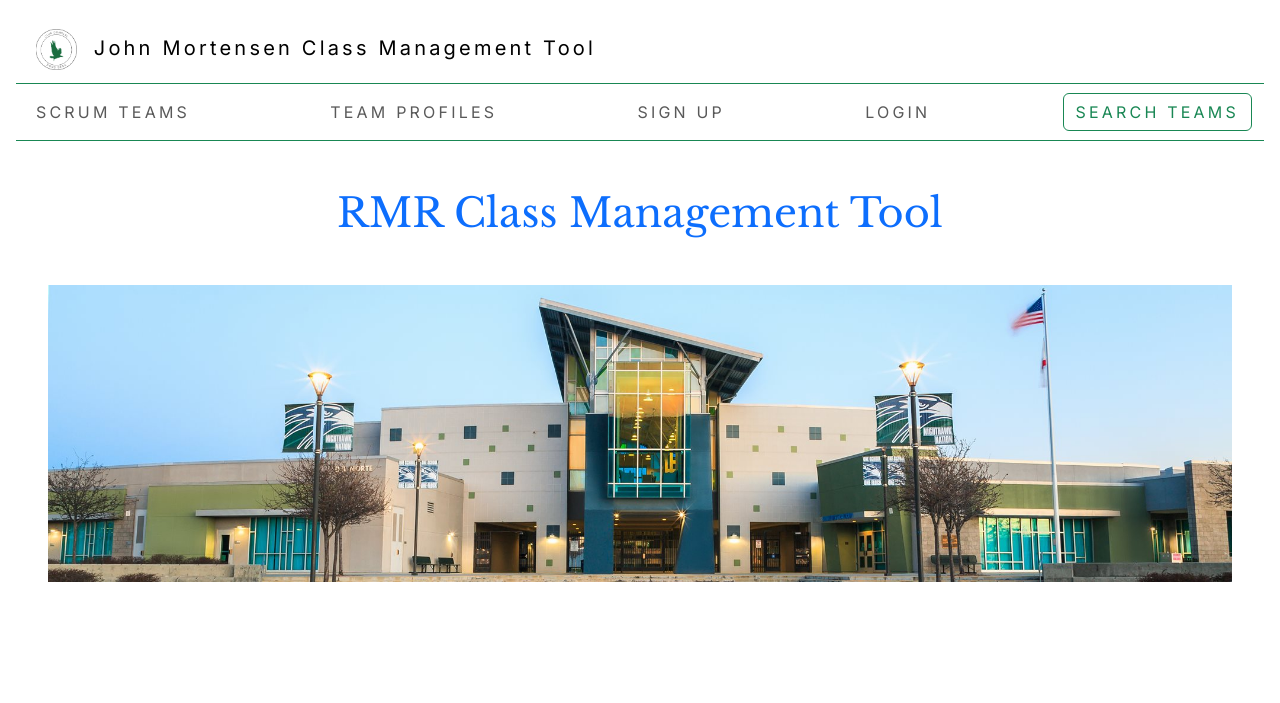
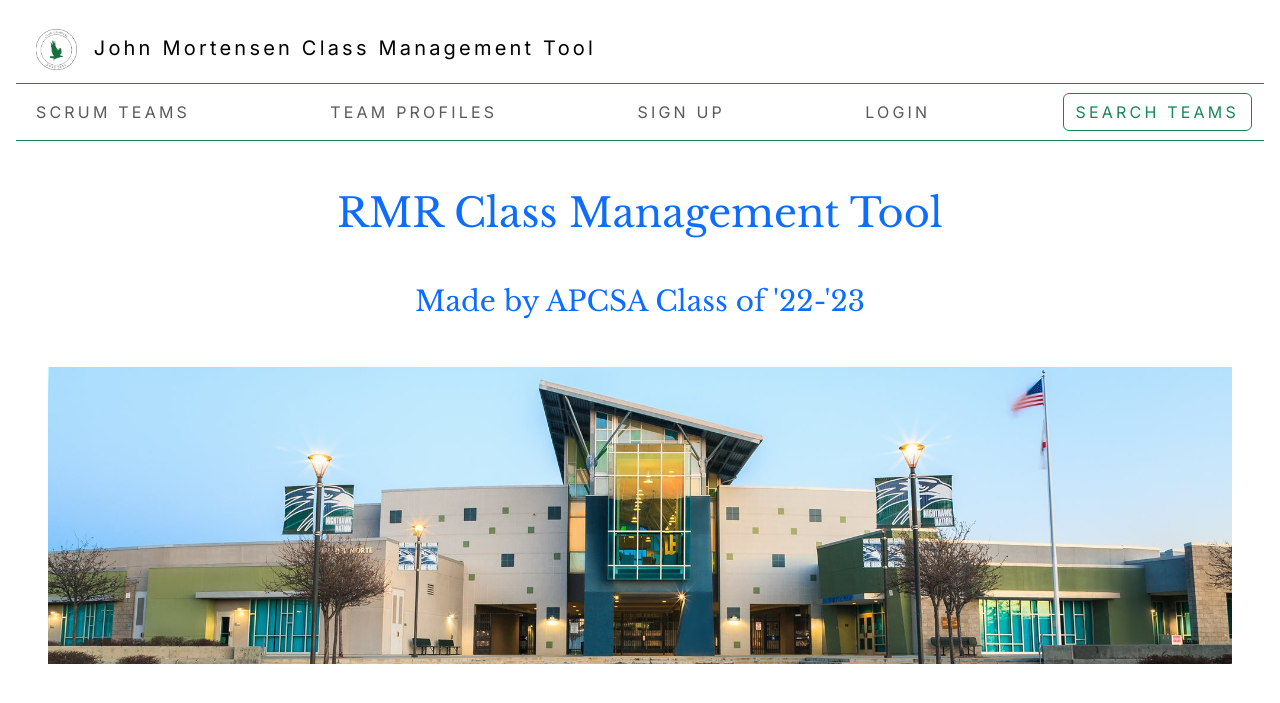
Before and after one commit to saumyapalk23/codingprojfontend, a Jekyll site: the page built from index.md, in a window 1280 px wide. Shown: the top 703 px of the page. Built offline with Jekyll 4.4.1, drawn with Linux system fonts in a browser that asks for light colours; our own code applies the rules of GitHub Pages for plain Markdown files; the repository's description, which GitHub fills in, is left out.

Commit message:
commmite

```diff
--- a/index.md
+++ b/index.md
@@ -1,6 +1,7 @@
 <html>
     <body>
         <h1 class="text-center m-5 text-primary"> RMR Class Management Tool</h1>
+                <h3 class="text-center m-5 text-primary"> Made by APCSA Class of '22-'23</h3>
         <div class="text-center mx-5 mb-5">
             <img src="assets/images/dnhs.jpg" class="img-fluid">
         </div>
```
